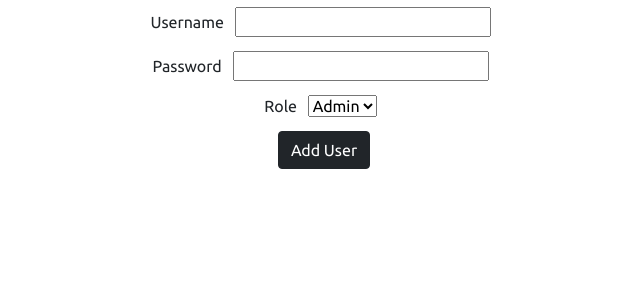
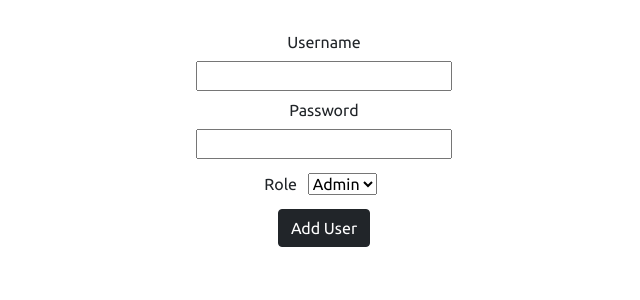
Before and after one commit to mtill025/RAID, a Flask app: template templates/admin.html in a window 1280 px wide. Shown: the part 110-410 px from the top of the page, without its empty margins (316-956 px from the left). Run offline with Flask 2, Linux system fonts and the light colour scheme; the template is opened without the code that fills it: values that come from a table or form of the project are taken from there, others are empty; parts of the project's set-up code (start-up, migrations or seed data) failed here and were passed over; some libraries are stand-ins or nearby versions.

Commit message:
Add styles for admin page

```diff
--- a/static/css/styles.css
+++ b/static/css/styles.css
@@ -22,6 +22,10 @@
 
 .row-results {
     text-align: center;
+}
+
+.row-admin {
+    margin: 30px;
 }
 
 .form {
```
